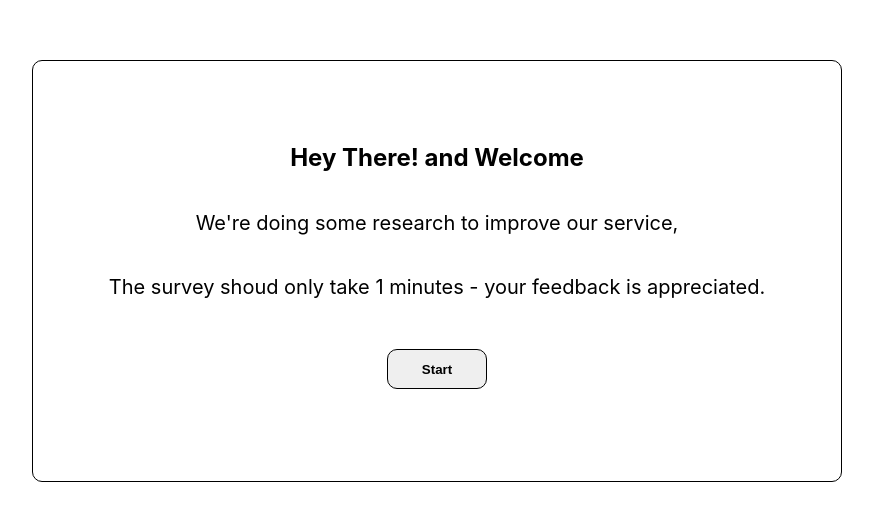
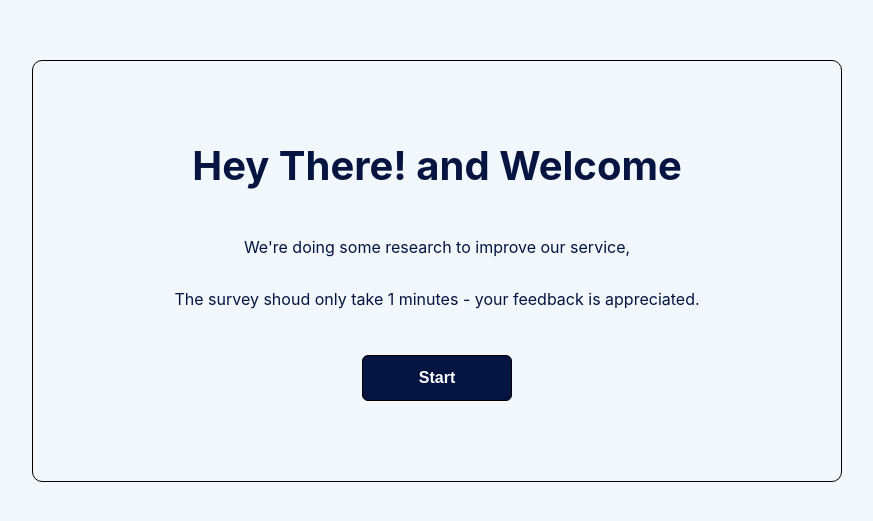
Before and after one commit to Nico83code/survey-app-s, a React (Create React App) app: page / in a window 1280 px wide. Shown: the part 129-650 px from the top of the page, without its empty margins (203-1076 px from the left). Built offline with nearby package versions, Linux system fonts and the light colour scheme.

Commit message:
added some new styling

```diff
--- a/src/App.styled.ts
+++ b/src/App.styled.ts
@@ -7,4 +7,6 @@ export const AppContainer = styled.div`
   flex-direction: column;
   align-items: center;
   justify-content: center;
+  background: #f2f7fb;
+  color: #051441;
 `;
--- a/src/pages/General.styled.ts
+++ b/src/pages/General.styled.ts
@@ -10,17 +10,28 @@ export const Container = styled.div`
   padding: 50px 20px;
   width: 60%;
   height: 40%;
+  h2 {
+    font-size: 40px;
+    line-height: 1.1em;
+  }
 
   p {
-    font-size: 20px;
+    font-size: 16px;
   }
   button {
     border: 1px solid black;
-    border-radius: 10px;
-    width: 100px;
-    height: 40px;
+    border-radius: 6px;
+    width: 150px;
+    height: 50px;
+    font-family: 'Visby Bold', Sans-serif;
+    font-size: 16px;
     font-weight: bold;
-    color: black;
+    color: white;
+    background: #051441;
+
+    &:hover {
+      background: #102566;
+    }
 
     cursor: pointer;
     padding: 10px 5px;
```
